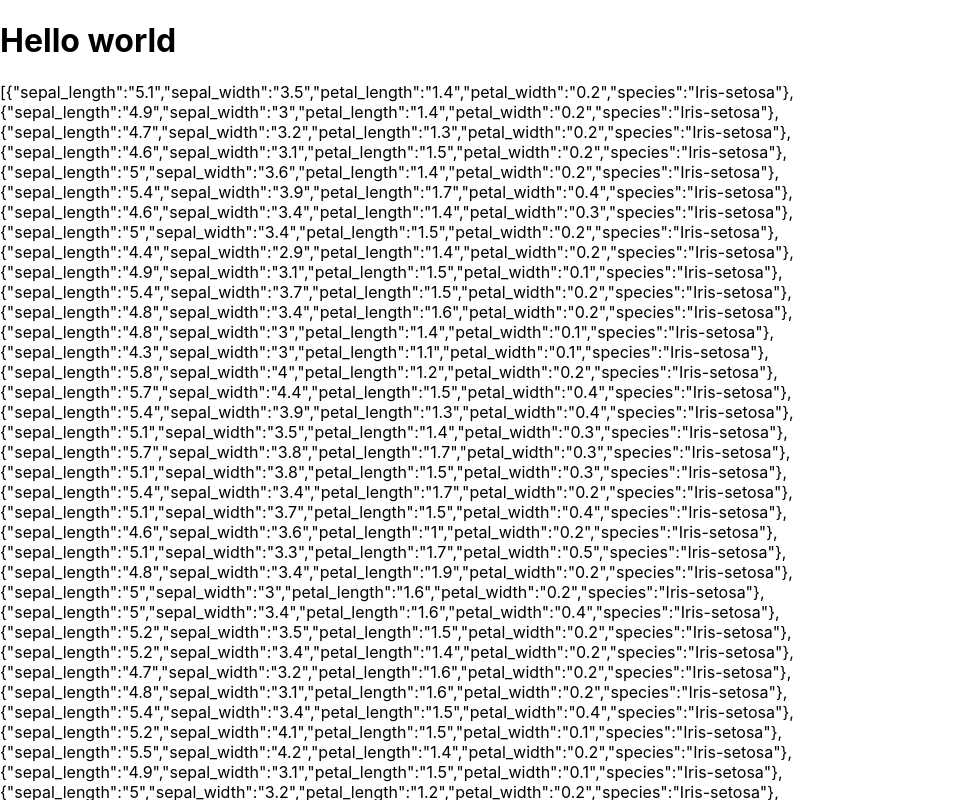
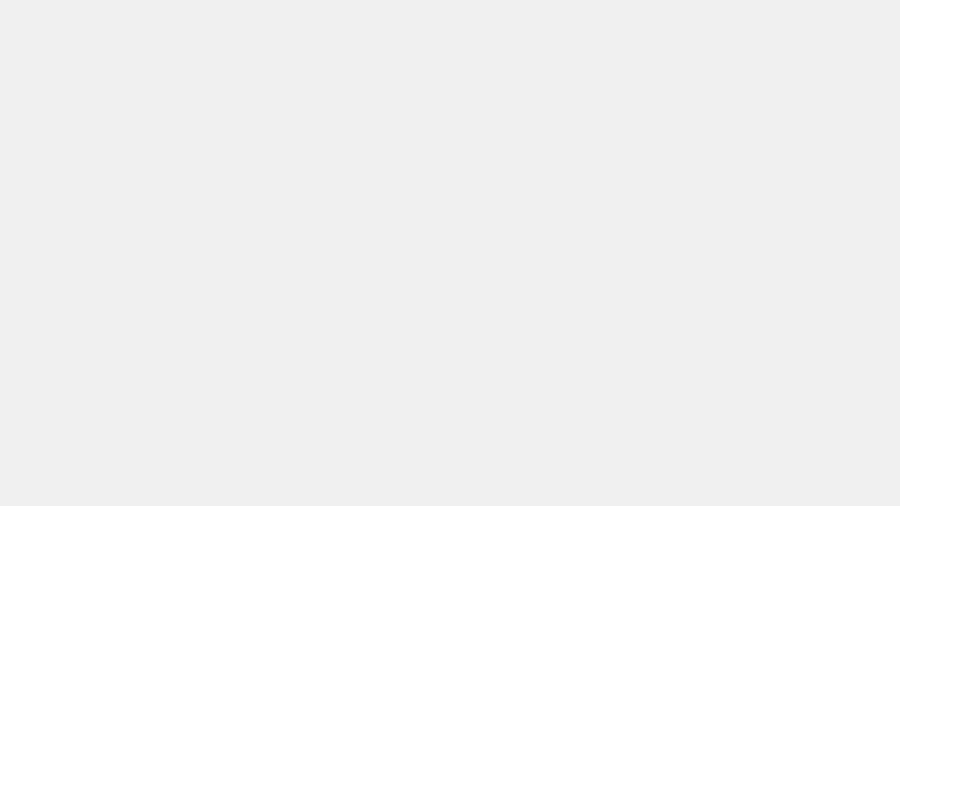
Before and after one commit to dan-knight/mlvis, a React (Create React App) app: page / in a window 1280 px wide. Shown: the top 800 px of the page, without its empty margins (0-963 px from the left). Built offline with nearby package versions, Linux system fonts and the light colour scheme.

Commit message:
Create emp

```diff
--- a/src/App.js
+++ b/src/App.js
@@ -1,4 +1,6 @@
 import React, { Component } from 'react';
+
+import Graph from './components/graph/Graph';
 
 import { importCSV } from './logic/importData';
 
@@ -20,10 +22,9 @@ export default class App extends Component {
 
   render() {
     return (
-      <React.Fragment>
-        <h1>Hello world</h1>
-        <p>{JSON.stringify(this.state.data)}</p>
-      </React.Fragment>
+      <div style={{"max-width": "900px"}}>
+        <Graph data={this.state.data} />
+      </div>
     )
   }
 }
--- /dev/null
+++ b/src/components/graph/Graph.jsx
@@ -0,0 +1,13 @@
+import React, { PureComponent } from 'react';
+
+export default class Graph extends PureComponent {
+  render() {
+    return (
+      <svg
+        viewBox="0 0 800 450"
+        style={{'background': '#F0F0F0'}}>
+
+      </svg>
+    )
+  }
+}
```
